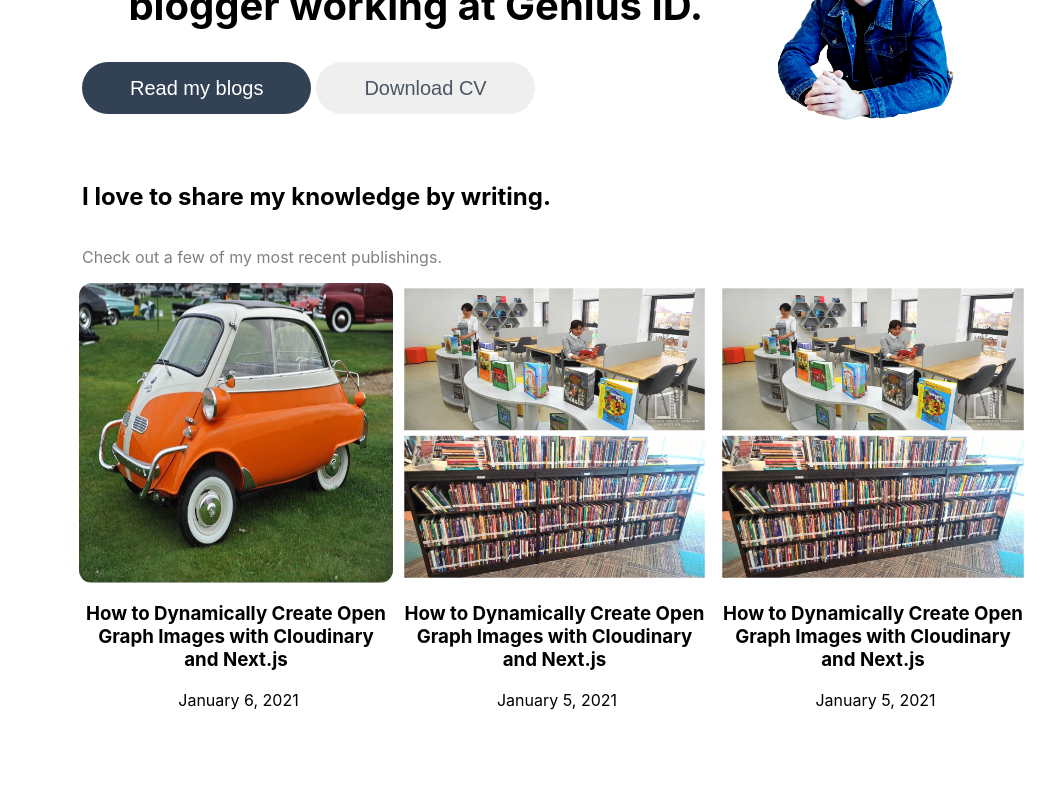
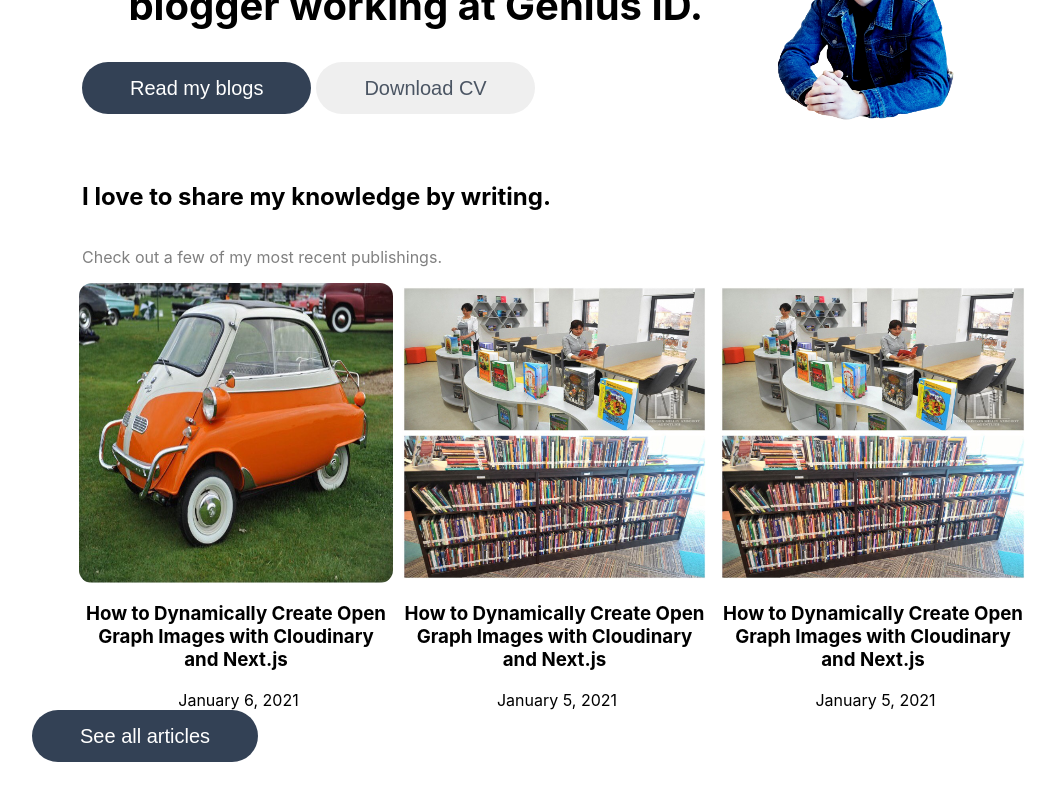
Before and after one commit to din0497/portfolio, a React (Create React App) app: page /home in a window 1280 px wide. Shown: the part 194-994 px from the top of the page, without its empty margins (113-1168 px from the left). Before the commit the page ends 904 px from the top, so only its background shows below. Built offline with nearby package versions, Linux system fonts and the light colour scheme.

Commit message:
article button

```diff
--- a/src/App.css
+++ b/src/App.css
@@ -11,6 +11,7 @@
   align-items: center;
   box-sizing: border-box;
   padding-left: 55px;
+  padding-bottom: 100px;
 }
 
 @media only screen and (max-width: 800px) {
--- a/src/pages/Home.js
+++ b/src/pages/Home.js
@@ -3,6 +3,7 @@ import ShortIntro from "../components/Home/ShortIntro";
 import { BlogCartContainer } from "./style";
 import img1 from "../assets/img1.jpg";
 import img from "../assets/img.jpg";
+import { Button } from "../components/Home/style";
 
 let blogs = [
   {
@@ -29,6 +30,7 @@ const Home = () => {
   return (
     <>
       <ShortIntro />
+      <div style={{ display: "flex", flexDirection: "column", alignItems:'start'}}>
         <BlogCartContainer>
           {blogs.map((blog, i) => {
             return (
@@ -41,6 +43,10 @@ const Home = () => {
             );
           })}
         </BlogCartContainer>
+        <div >
+          <Button type="true">See all articles</Button>
+        </div>
+      </div>
     </>
   );
 };
```
Lines whose indentation alone changed are shown as unchanged.
